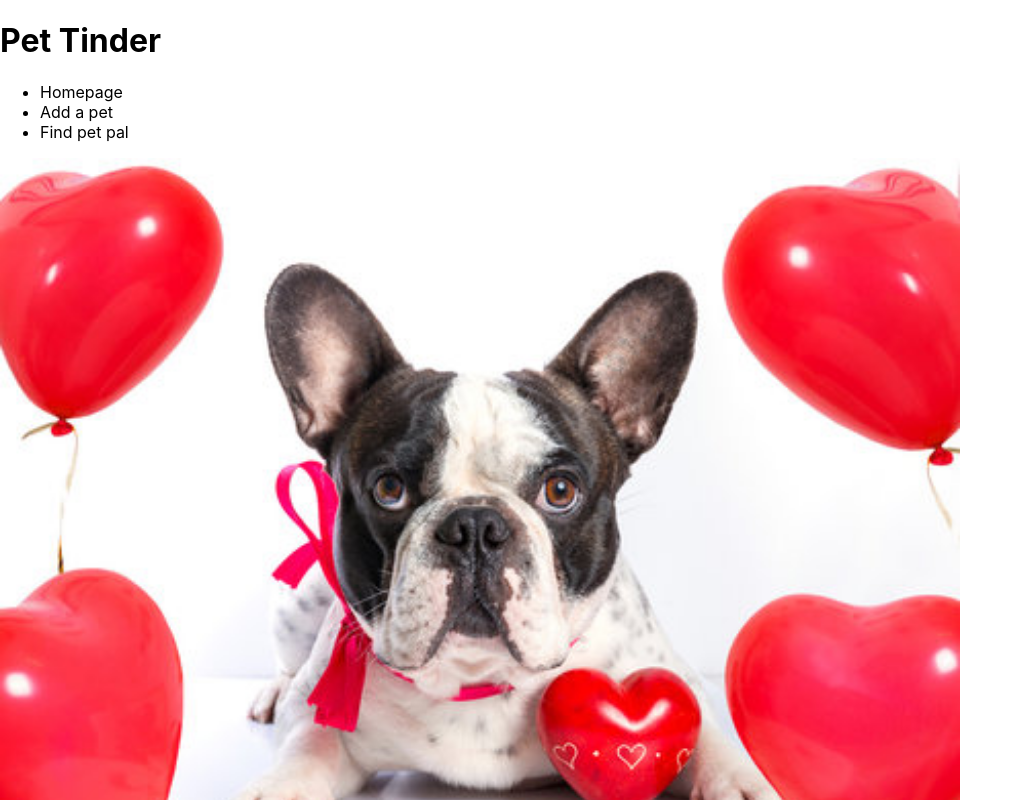
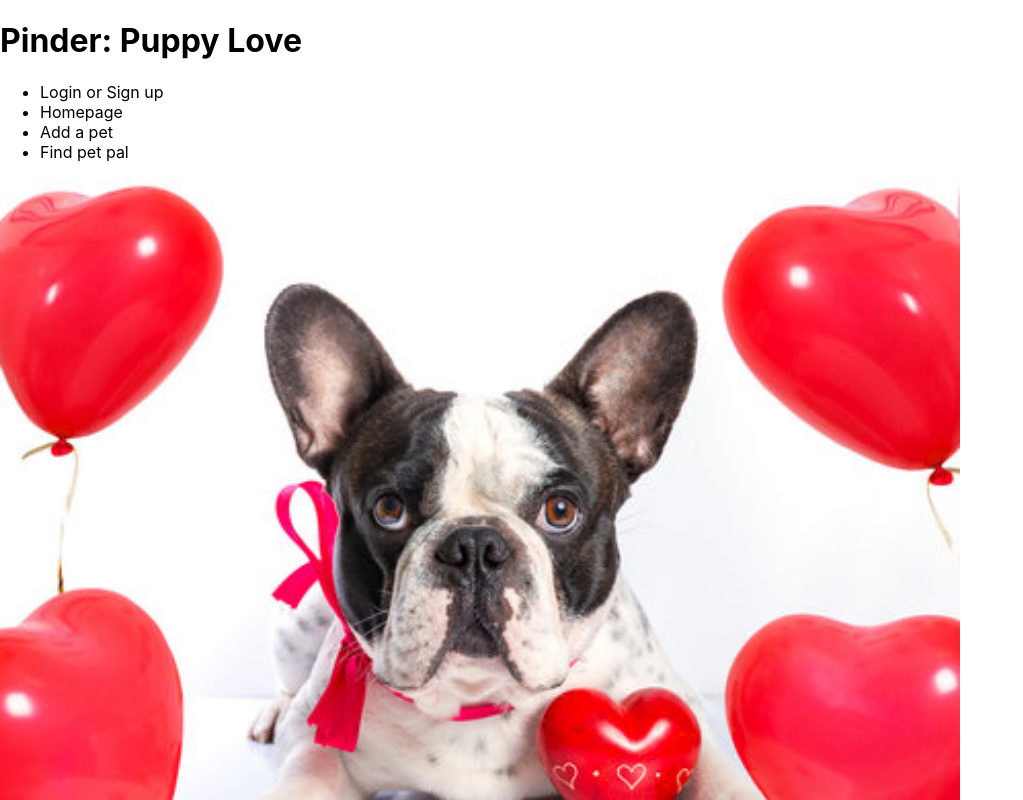
Before and after one commit to chrislee-webdev/pet-tinder, a React (Create React App) app in the folder client/: page / in a window 1280 px wide. Shown: the top 800 px of the page, without its empty margins (0-1023 px from the left). Built offline with nearby package versions, Linux system fonts and the light colour scheme.

Commit message:
updated Nav index with login button

```diff
--- a/client/src/components/navigation/index.js
+++ b/client/src/components/navigation/index.js
@@ -2,31 +2,37 @@
 
 // import React
 import React from "react";
+import '../../styles/Navigation.css';
 
 // Navigation function
 function Navigation({ currentPage, handlePageChange }) {
     return (
-        <header>
-            <h1>Pet Tinder</h1>
+        <header className='header'>
+            <h1 className="webTitle">Pinder: Puppy Love</h1>
 
             <nav>
-                <ul>
-                    <li className="mx-2">
-                        <a onClick={() => handlePageChange('About')}
+                <ul className='btnContainer'>
+                    <li className="mx-2 LoginBtn">
+                        <span onClick={() => handlePageChange('LoginPage')}
+                        className={currentPage === 'LoginPage' ? 'nav-link active' : 'nav-link'}>Login or Sign up</span>
+                    </li>
+                    <li className="mx-2 aboutBtn ">
+                        <span onClick={() => handlePageChange('About')}
                         className={currentPage === 'About' ? 'nav-link active' : 'nav-link'}
-                        >Homepage</a>
+                        >Homepage</span>
                     </li>
 
-                    <li className="mx-2">
+                    <li className="mx-2 addPetBtn">
                         <span onClick={() => handlePageChange('AddPet')}
                         className={currentPage === 'AddPet' ? 'nav-link active' : 'nav-link'}>Add a pet</span>
                     </li>
 
-                    <li className="mx-2">
+                    <li className="mx-2 findPetPalBtn">
                         <span onClick={() => handlePageChange('FindPetPal')}
                         className={currentPage === 'FindPetPal' ? 'nav-link active' : 'nav-link'}
                         >Find pet pal</span>
                     </li>
+
                 </ul>
             </nav>
         </header>
```
